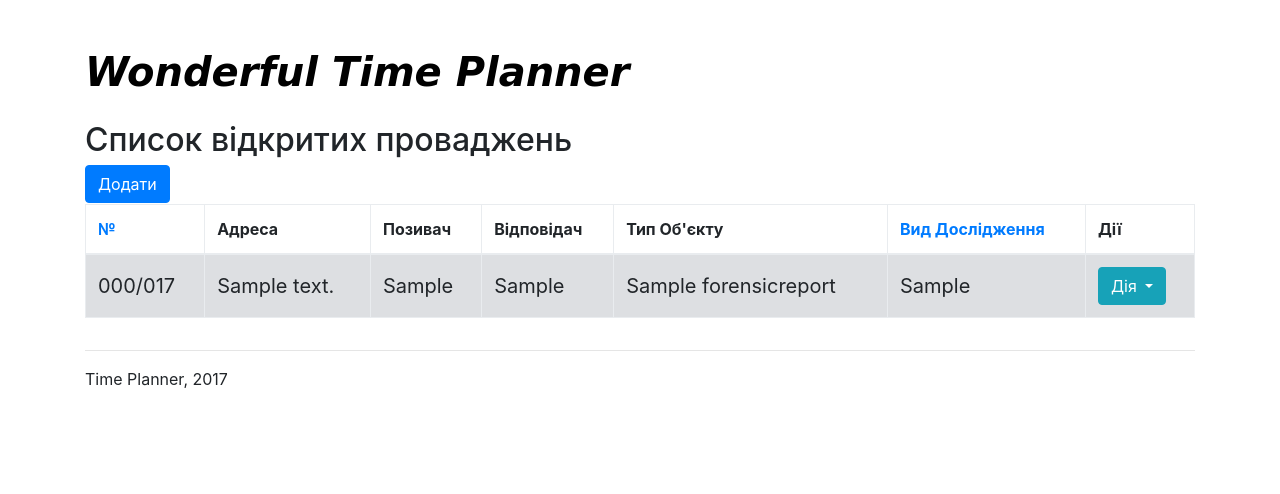
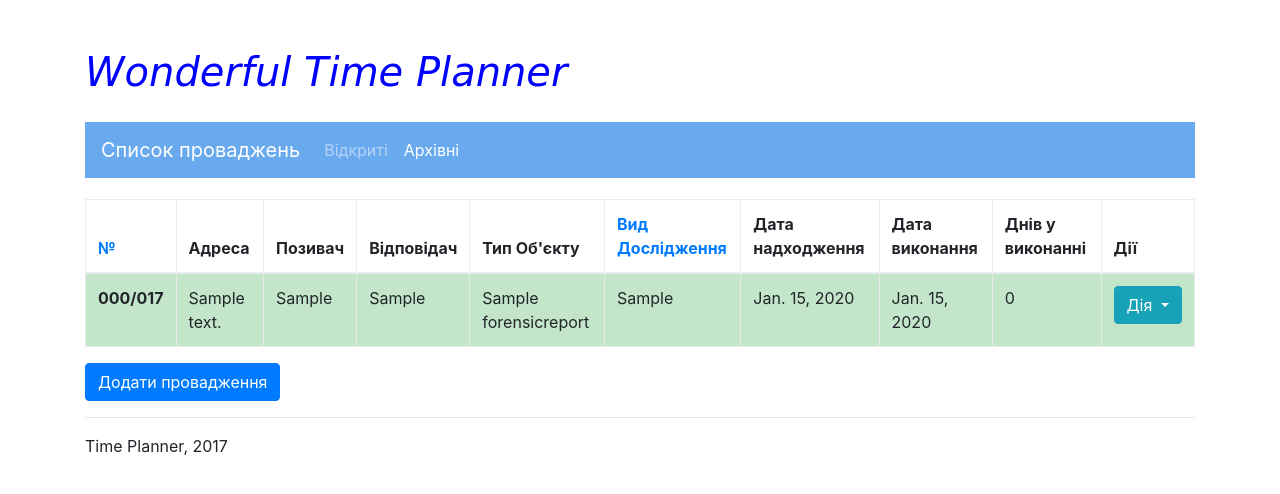
Before and after one commit to trivvet/timeplanner, a Django app: page /?executed=1 in a window 1280 px wide. Shown: the top 494 px of the page. Run offline with Django 3.2, Linux system fonts and the light colour scheme; tables that the repository leaves empty hold one stand-in row (values such as "Sample post"); some libraries are stand-ins or nearby versions.

Commit message:
Stage 2 End Task 3

```diff
--- a/freports/models.py
+++ b/freports/models.py
@@ -2,6 +2,7 @@
 from __future__ import unicode_literals
 
 from django.db import models
+from django.utils import timezone
 
 # Create your models here.
 
@@ -41,3 +42,26 @@ class ForensicReport(models.Model):
         blank=False,
         null=False,
     )
+
+    active = models.BooleanField(
+        blank=False,
+        default=True,
+    )
+
+    date_arrived = models.DateField(
+        blank=False,
+        default=timezone.now,
+    )
+
+    executed = models.BooleanField(
+        blank=False,
+        default=False,
+    )
+
+    date_executed = models.DateField(
+        blank=True,
+        null=True,
+    )
+
+    def __unicode__(self):
+        return u"%s/017-%s-%s" % (self.number, self.address, self.plaintiff)
--- a/freports/static/main.css
+++ b/freports/static/main.css
@@ -5,13 +5,13 @@
 
 #header-link {
   text-decoration: none;
-  color: black;
+  color: blue;
+  font-family: cursive;
+  font-style: italic;
 }
 
-h1 {
-  font-family: cursive;
-  font-weight: 600;
-  font-style: italic;
+#second-header {
+  margin-bottom: 20px;
 }
 
 #dual-number {
@@ -19,7 +19,7 @@ h1 {
   margin-bottom: 0;
 }
 
-.table-secondary>td {
+tbody>td {
   font-size: 1.25em;
   vertical-align: middle;
 }
--- a/freports/templates/freports/delete_report.html
+++ b/freports/templates/freports/delete_report.html
@@ -11,7 +11,7 @@
     <div class="form-group row">
         <div class="col-sm-2"></div>
         <div class="col-sm-10">
-            <p>Ви дійсно бажаєте видалите провадження №{{ report.number }}?</p>
+            <p>Ви дійсно бажаєте видалите провадження №{{ report.number }}/017?</p>
         </div>
     </div>
     <div class="form-group row">
--- a/freports/templates/freports/reports_list.html
+++ b/freports/templates/freports/reports_list.html
@@ -1,19 +1,37 @@
 {% extends "freports/base.html" %}
 
 {% block title %}
-<h2>Список відкритих проваджень</h2>
-<a type="button" class="btn btn-primary" id="add-button" href={% url "forensic_add_report" %}>Додати</a>
+<nav class="navbar navbar-expand-xl navbar-dark" style="background-color: #69a9ee;">
+    <a class="navbar-brand" href="#">Список проваджень</a>
+    <button class="navbar-toggler" type="button" data-toggle="collapse" data-target="#navbarSupportedContent" aria-controls="navbarSupportedContent" aria-expanded="false" aria-label="Toggle navigation">
+        <span class="navbar-toggler-icon"></span>
+    </button>
+    <div class="collapse navbar-collapse" id="navbarSupportedContent">
+        <ul class="navbar-nav mr-auto">
+            <li class="nav-item {% if request.GET.executed != '1' %}active{% endif %}">
+                <a class="nav-link" href="{% url 'forensic_reports_list' %}">Відкриті
+                    {% if request.GET.executed == '' %}<span class="sr-only">(current)</span>{% endif %}</a>
+            </li>
+            <li class="nav-item {% if request.GET.executed == '1' %}active{% endif %}">
+                <a class="nav-link" href="{% url 'forensic_reports_list' %}?executed=1">Архівні
+                    {% if request.GET.executed == '1' %}<span class="sr-only">(current)</span>{% endif %}</a>
+            </li>
+        </ul>
+    </div>
+</nav>
 {% endblock title %}
 
 {% block content %}
 
 {% if reports %}
-{% with order_by=request.GET.order_by %}
+{% with order_by=request.GET.order_by reverse=request.GET.reverse %}
 <table class="table table-hover table-bordered">
     <thead>
+        <tr>
             <th>
-            <a href="{% url 'forensic_reports_list' %}?order_by=number">
-                № {% if order_by == 'number' %}&uarr;{% endif %}
+                <a href="{% url 'forensic_reports_list' %}?order_by=number{% if reverse != '1' and order_by == 'number' %}&reverse=1{% endif %}">
+                    № {% if order_by == 'number' and reverse != '1' %}&uarr;
+                    {% elif order_by == 'number' and reverse == '1' %}&darr;{% endif %}
                 </a>
             </th>
             <th>Адреса</th>
@@ -25,20 +43,31 @@
                     Вид Дослідження {% if order_by == 'research_kind' %}&uarr;{% endif %}
                 </a>
             </th>
+            <th>Дата надходження</th>
+            {% if request.GET.executed == '1' %}
+            <th>Дата виконання</th>
+            {% endif %}
+            <th>Днів у виконанні</th>
             <th>Дії</th>
+        </tr>
     </thead>
 {% endwith %}
 
     <tbody>
 
         {% for report in reports %}
-        <tr class="table-secondary">
-            <td>{{ report.number }}/017</td>
+        <tr class="table-{% if report.active %}success{% elif report.executed == False %}secondary{% else %}info{% endif %}">
+            <th scope="row">{{ report.number }}/017</td>
             <td>{{ report.address }}</td>
             <td>{{ report.plaintiff }}</td>
             <td>{{ report.defendant }}</td>
             <td>{{ report.object_name }}</td>
             <td>{{ report.research_kind }}</td>
+            <td>{{ report.date_arrived }}</td>
+            {% if request.GET.executed == '1' %}
+            <td>{{ report.date_executed }}</td>
+            {% endif %}
+            <td>{{ report.days_amount }}</td>
             <td>
                 <div class="dropdown">
                     <button class="btn btn-info dropdown-toggle" type="button" id="dropdownMenuButton"
@@ -60,7 +89,9 @@
 </table>
 
 {% else %}
-<p>Ще немає проваджень</p>
+<p>Ще немає даних</p>
 {% endif %}
 
+<a type="button" class="btn btn-primary" id="add-button" href={% url "forensic_add_report" %}>Додати провадження</a>
+
 {% endblock content %}
--- a/freports/views.py
+++ b/freports/views.py
@@ -1,5 +1,7 @@
 # -*- coding: utf-8 -*-
 from __future__ import unicode_literals
+from itertools import chain
+from datetime import date
 
 from django.shortcuts import render
 from django.http import HttpResponseRedirect
@@ -9,10 +11,27 @@ from django.contrib import messages
 from .models import ForensicReport
 
 def reports_list(request):
-    reports = ForensicReport.objects.all().order_by('number')
+    if request.GET.get('executed'):
+        reports = ForensicReport.objects.all().order_by('number').filter(executed=True)
+    else:
+        reports = ForensicReport.objects.all().order_by('number').filter(executed=False)
     order_by = request.GET.get('order_by')
+    reverse = request.GET.get('reverse')
     if order_by:
         reports = reports.order_by(order_by)
+        if reverse:
+            reports = reports.reverse()
+    else:
+        reports_top = reports.filter(active=True)
+        reports_low = reports.filter(active=False)
+        reports = list(chain(reports_top, reports_low))
+    for report in reports:
+        if request.GET.get('executed'):
+            days_amount = report.date_executed - report.date_arrived
+            report.days_amount = days_amount.days
+        else:
+            days_amount = date.today() - report.date_arrived
+            report.days_amount = days_amount.days
     return render(request, 'freports/reports_list.html', {'reports': reports})
 
 def add_report(request):
@@ -67,6 +86,13 @@ def edit_report(request, rid):
                 current_report.defendant = new_report['defendant']
                 current_report.object_name = new_report['object_name']
                 current_report.research_kind = new_report['research_kind']
+                current_report.active = new_report['active']
+                current_report.date_arrived = new_report['date_arrived']
+                current_report.executed = new_report['executed']
+                try:
+                    current_report.date_executed = new_report['date_executed']
+                except KeyError:
+                    pass
                 current_report.save()
                 messages.success(request, "Провадження №%s/017 успішно відкориговане" % current_report.number)
 
@@ -76,6 +102,9 @@ def edit_report(request, rid):
         return HttpResponseRedirect(reverse('forensic_reports_list'))
 
     else:
+        content.date_arrived = content.date_arrived.isoformat()
+        if content.executed:
+            content.date_executed = content.date_executed.isoformat()
         return render(request, 'freports/add_report.html', {'header': header, 'content': content})
 
 
@@ -87,7 +116,7 @@ def delete_report(request, rid):
         if request.POST.get('delete_button'):
             current_report = ForensicReport.objects.get(pk=rid)
             current_report.delete()
-            messages.success(request, "Провадження №%s успішно видалено" % current_report.number)
+            messages.success(request, "Провадження №%s/017 успішно видалено" % current_report.number)
         elif request.POST.get('cancel_button'):
             messages.warning(request, "Видалення провадження скасовано")
 
@@ -96,6 +125,15 @@ def delete_report(request, rid):
 def valid_report(data_post):
     errors = {}
     new_report = {}
+
+    date_arrived = data_post.get('date_arrived')
+    if not date_arrived:
+        errors['date_arrived'] = u"Дата надходження є обов'язковою"
+    else:
+        try:
+            new_report['date_arrived'] = date_arrived
+        except ValueError:
+            errors['date_arrived'] = u"Введіть коректний формат дати"
 
     report_number = data_post.get('number')
     if not report_number:
@@ -137,4 +175,17 @@ def valid_report(data_post):
     else:
         new_report['research_kind'] = research_kind
 
+    active = data_post.get('active')
+    if active:
+        if active == 'executed':
+            new_report['active'] = False
+            new_report['executed'] = True
+        else:
+            new_report['active'] = active
+            new_report['executed'] = False
+
+    date_executed = data_post.get('date_executed')
+    if date_executed:
+        new_report['date_executed'] = data_post.get('date_executed')
+
     return {'errors': errors, 'data_report': new_report}
--- a/timeplanner/settings.py
+++ b/timeplanner/settings.py
@@ -95,7 +95,7 @@ AUTH_PASSWORD_VALIDATORS = [
 # Internationalization
 # https://docs.djangoproject.com/en/1.11/topics/i18n/
 
-LANGUAGE_CODE = 'en-us'
+LANGUAGE_CODE = 'uk'
 
 TIME_ZONE = 'UTC'
 
```
Also changed, not shown: freports/templates/freports/add_report.html (+55 -7 lines), freports/migrations/0002_forensicreport_active.py (added), freports/migrations/0003_forensicreport_data_arrived.py (added), freports/migrations/0004_auto_20171012_0854.py (added), freports/migrations/0005_forensicreport_executed.py (added), freports/migrations/0006_forensicreport_data_executed.py (added), freports/migrations/0007_auto_20171013_1156.py (added). Lines whose indentation alone changed are shown as unchanged.
